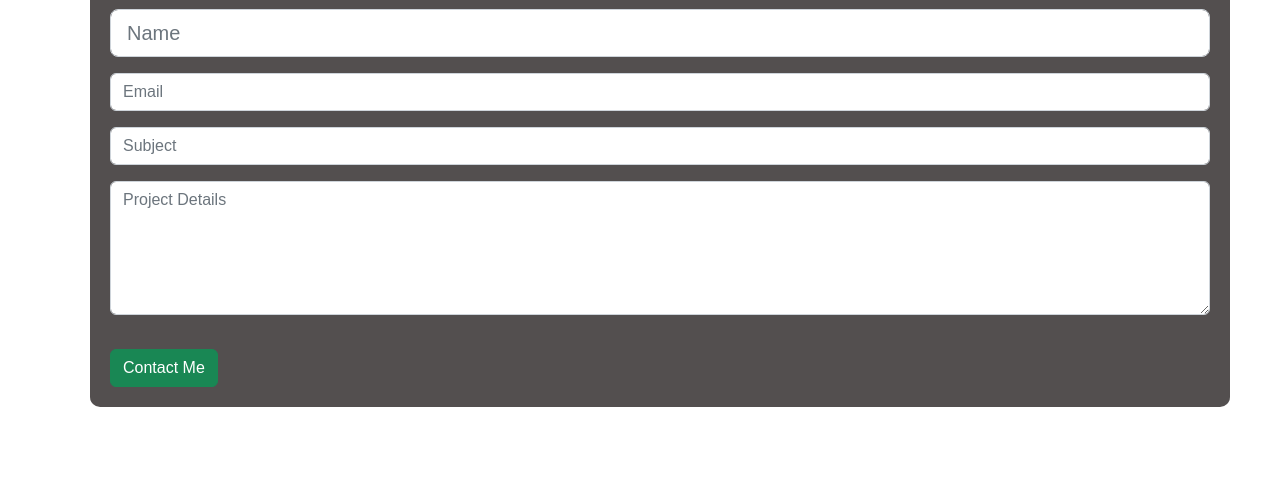
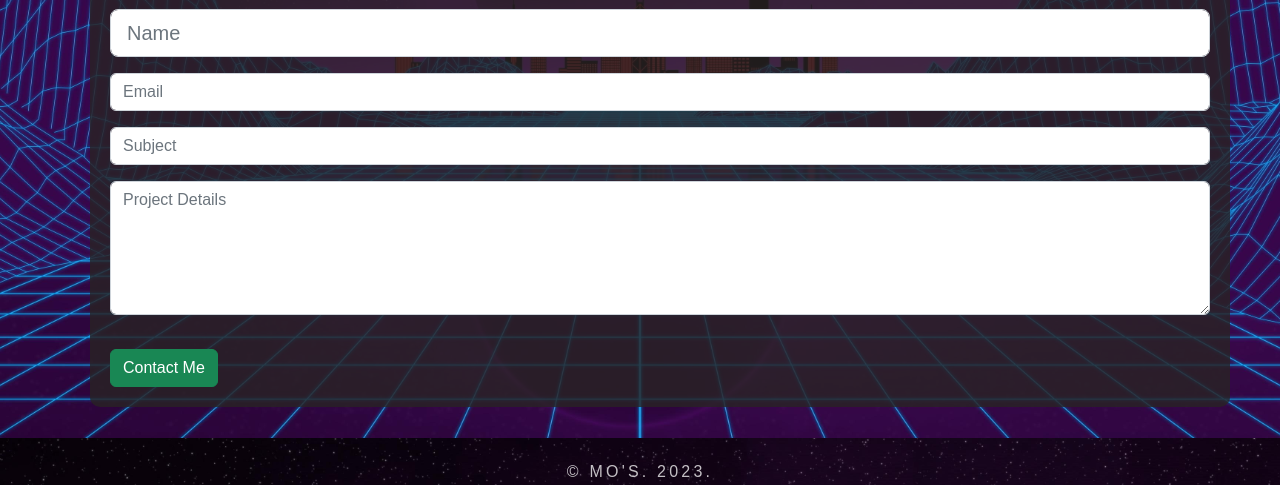
Before and after one commit to arollingdice/hack-your-portfolio, a plain HTML site: page contact.html in a window 1280 px wide. Shown: the part 362-847 px from the top of the page. Drawn offline with nearby package versions, Linux system fonts and the light colour scheme; the site is published under a folder, as on GitHub Pages, so addresses that start at the root find nothing.

Commit message:
fixing css file path stuff

```diff
--- a/css/cool.css
+++ b/css/cool.css
@@ -1,5 +1,5 @@
 body {
-    background: url("/image/contact.jpg") no-repeat center center fixed;
+    background: url("../image/contact.jpg") no-repeat center center fixed;
     -webkit-background-size: cover;
     -moz-background-size: cover;
     -o-background-size: cover;
```
